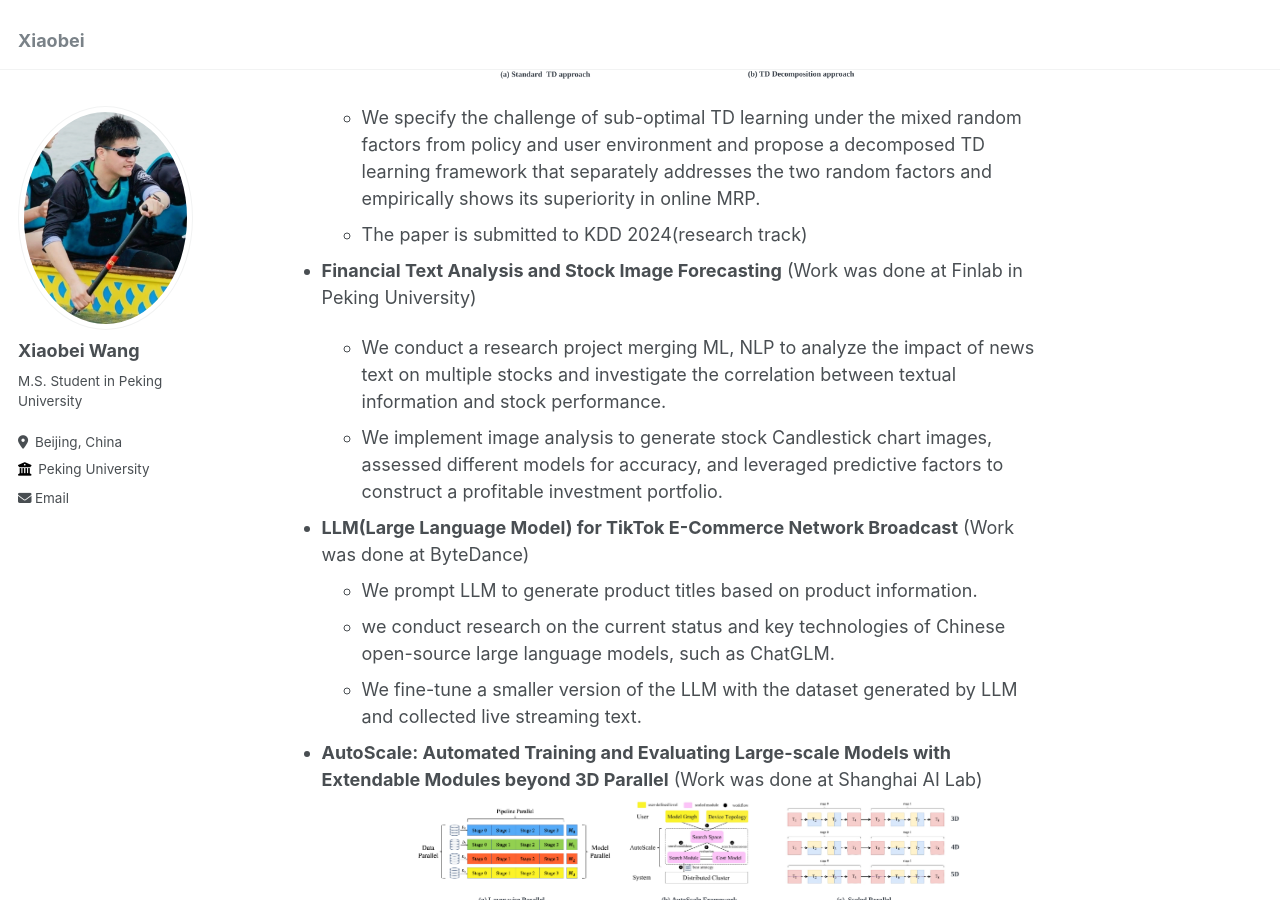
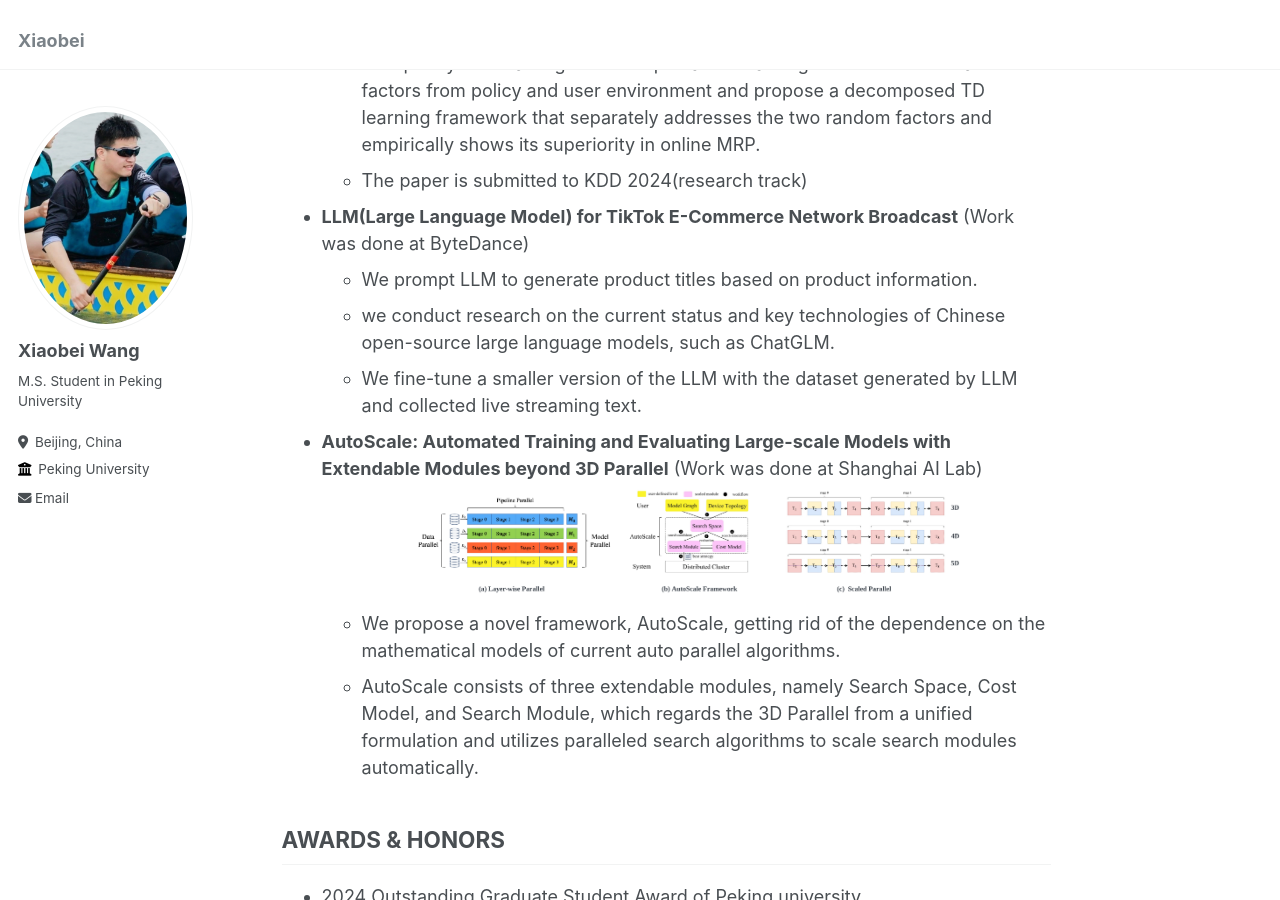
Before and after one commit to wangxiaobei565/wangxiaobei565.github.io, a Jekyll site: the page built from _pages/about.md, in a window 1280 px wide and 900 px high, scrolled down 1916 px. Built offline with Jekyll 4.4.1, drawn with Linux system fonts in a browser that asks for light colours; some of the changed text lies outside the part shown.

Commit message:
Update about.md

```diff
--- a/_pages/about.md
+++ b/_pages/about.md
@@ -9,7 +9,7 @@ redirect_from:
 
 <span style="font-family: Helvetica"> Here is Xiaobei Wang(王潇北)’s Page. I’m currently a graduate student in [College of Engineering(工学院)](https://www.coe.pku.edu.cn/) at [Peking University(北京大学)](https://www.pku.edu.cn/) , supervised by [Prof. Guangming Xie(谢广明)](https://www.coe.pku.edu.cn/teaching/all_time/7139.html). My research interest mainly include Deep Reinforcement Learning, AI for Finance, Recommender Systems, Data Mining and LLM(Large Language Model).</span>
 
-During my journey in Peking university, I was a member of [Intelligent Biomimetic Design Lab(北京大学智能仿生设计实验室)](https://en.ibdl.pku.edu.cn) advised by [Prof. Guangming Xie(谢广明)](https://www.coe.pku.edu.cn/teaching/all_time/7139.html), focusing on developing robust, efficient and practical reinforcement learning algorithms for recommender systems. I also joined [FinLab(北京大学金融工程实验室)](finlab.pku.edu.cn) advised by [Prof. Shaoran Li(李少然)](http://lishaoran.com) and [Prof. Xinping Li(黎新平)](https://econ.pku.edu.cn/szdw/zzjs/ybjs/sjrxx/374743.htm), exploring application of deep learning and reinforcement learning in practical Finance or Economics problems.
+During my journey in Peking university, I was a member of [Intelligent Biomimetic Design Lab(北京大学智能仿生设计实验室)](https://en.ibdl.pku.edu.cn) advised by [Prof. Guangming Xie(谢广明)](https://www.coe.pku.edu.cn/teaching/all_time/7139.html), focusing on developing robust, efficient and practical reinforcement learning algorithms for recommender systems.
 
 
 Education
@@ -71,10 +71,6 @@ Projects
   - We specify the challenge of sub-optimal TD learning under the mixed random factors from policy and user environment and propose a decomposed TD learning framework that separately addresses the two random factors and empirically shows its superiority in online MRP. <br>
   - The paper is submitted to KDD 2024(research track)
 
-- **Financial Text Analysis and Stock Image Forecasting** (Work was done at Finlab in Peking University)<br>
-
-  - We conduct a research project merging ML, NLP to analyze the impact of news text on multiple stocks and investigate the correlation between textual information and stock performance.
-  - We implement image analysis to generate stock Candlestick chart images, assessed different models for accuracy, and leveraged predictive factors to construct a profitable investment portfolio.
 
 - **LLM(Large Language Model) for TikTok E-Commerce Network Broadcast** (Work was done at ByteDance)<br>
   - We prompt LLM to generate product titles based on product information.
```
